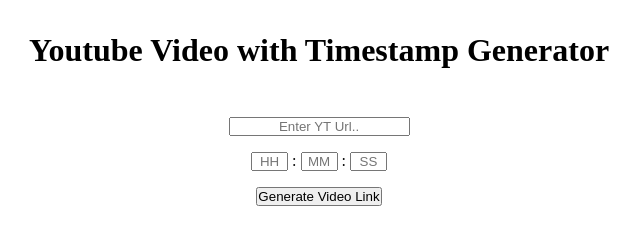
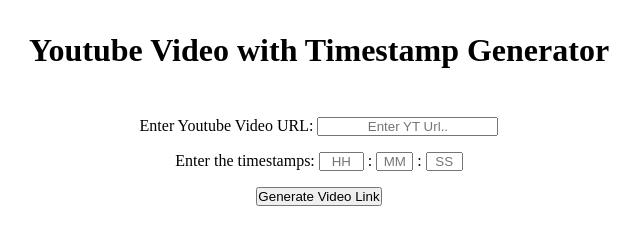
Before and after one commit to rubanero14/learn-typescript-101, a website: page index.html in a window 1280 px wide. Shown: the whole page, without its empty margins (321-961 px from the left). Drawn offline with Linux system fonts and the light colour scheme.

Commit message:
final push

```diff
--- a/index.html
+++ b/index.html
@@ -13,14 +13,18 @@
         <h1>Youtube Video with Timestamp Generator</h1>
         <div class="ts-output"></div>
         <div>
+          <label for=".ytUrl">Enter Youtube Video URL:</label>
           <input class="ytUrl" type="text" placeholder="Enter YT Url.." />
+          <br />
+
           <div class="timestamp">
+            <label for=".timestamp">Enter the timestamps:</label>
             <input
               class="hour"
               type="text"
               placeholder="HH"
-              maxlength="2"
-              size="2"
+              maxlength="3"
+              size="3"
               type="text"
             />
             :
```
